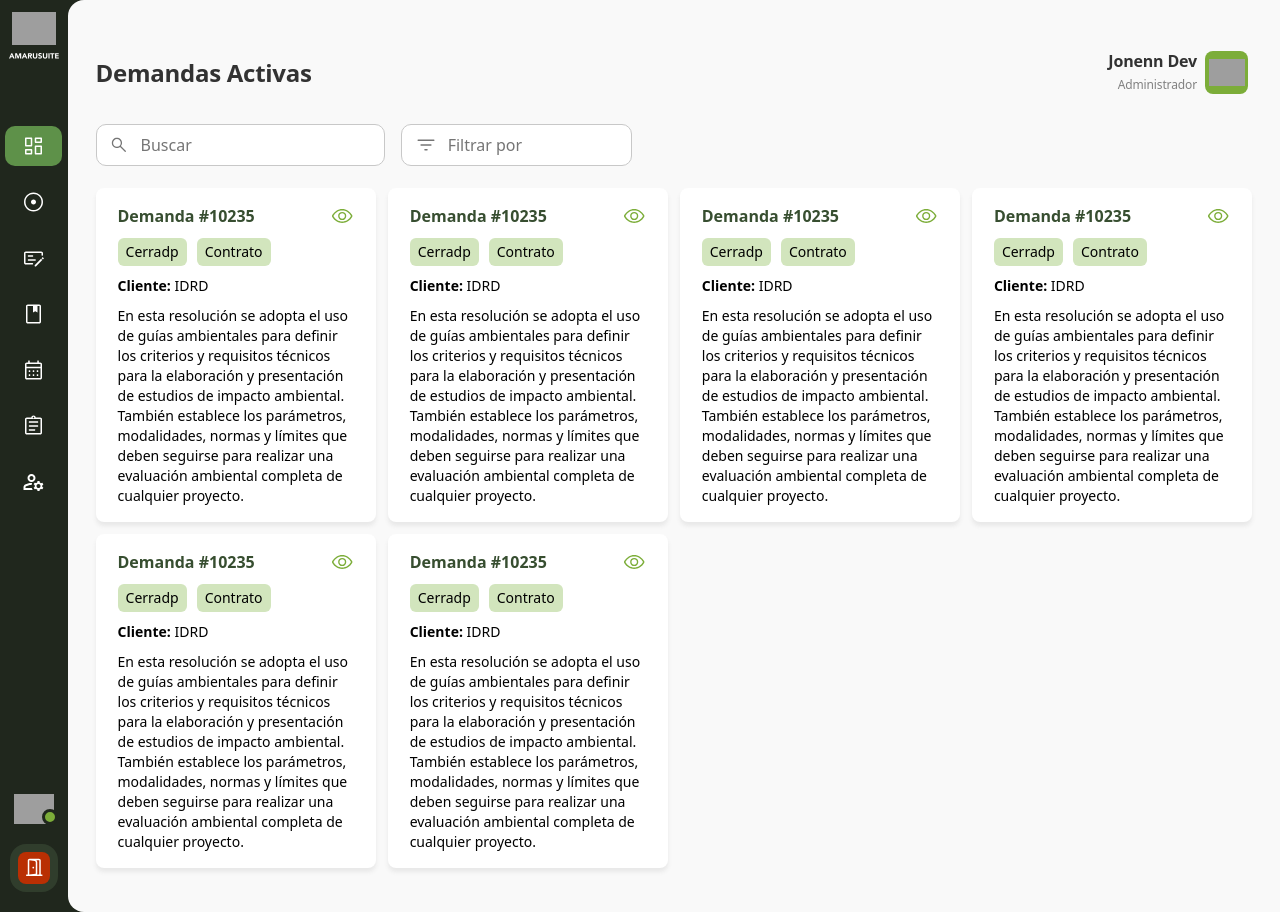
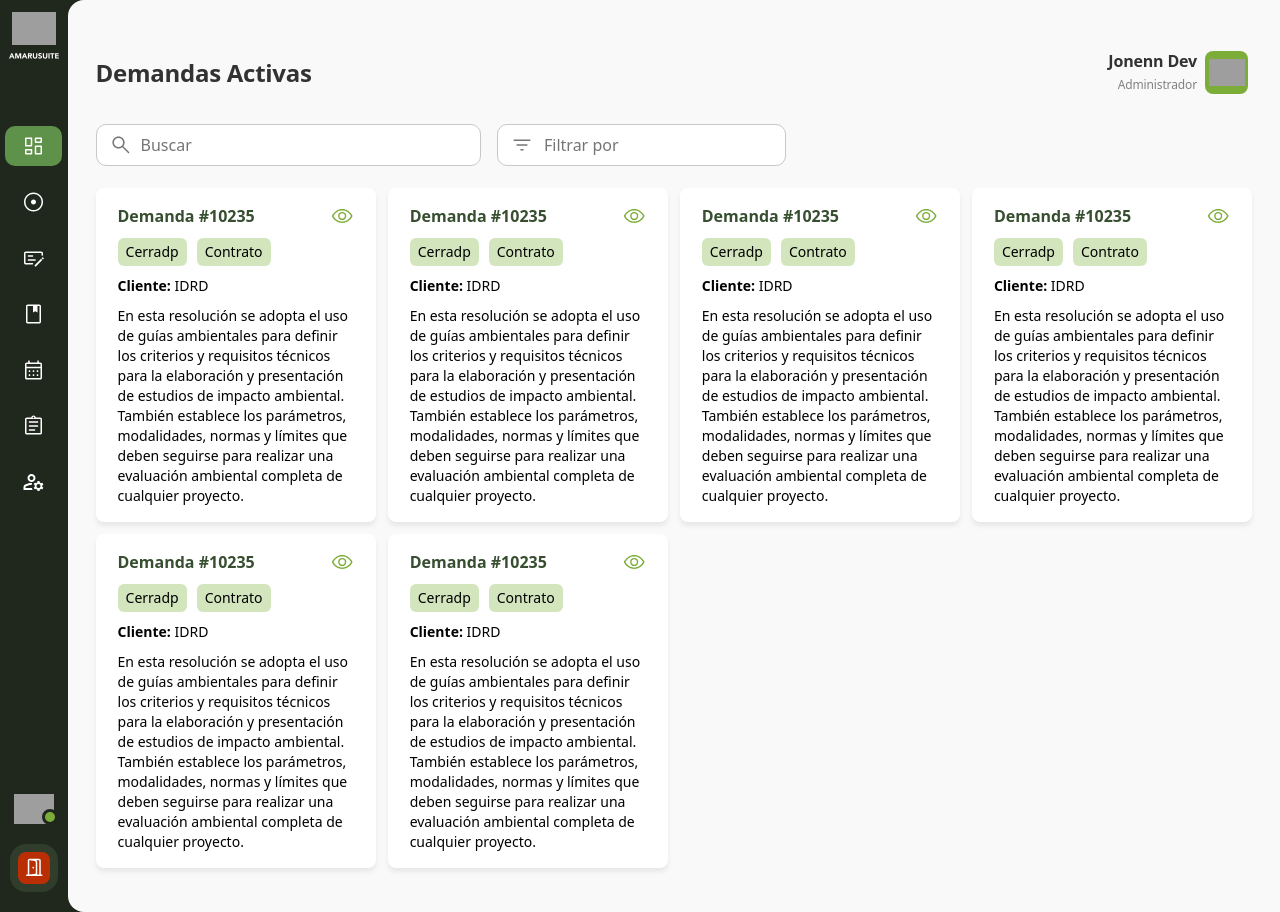
Before and after one commit to jonenn/Amaru, a React (Vite) app: page / in a window 1280 px wide. Built offline with nearby package versions, Linux system fonts and the light colour scheme; grey boxes are pictures that could not be loaded.

Commit message:
Minor visual enhancements for searchbard input

```diff
--- a/src/components/HomeComponents/Searchbar/Searchbar.jsx
+++ b/src/components/HomeComponents/Searchbar/Searchbar.jsx
@@ -8,9 +8,9 @@ const Searchbar = () => {
             id="searchbar"
             name="searchbar"
             placeholder="Buscar"
-            className="border border-gray-secondary rounded-[10px] px-3 py-2 w-1/4 bg-[url('/src/assets/search.svg')] bg-no-repeat pl-11 bg-[length:20px] bg-[position:12px_center]  placeholder-gray-tertiary text-black-search focus-visible:outline-none focus-visible:ring-1 focus-visible:ring-gray-tertiary bg-white"
+            className="border border-gray-secondary rounded-[10px] px-3 py-2 w-1/3 bg-[url('/src/assets/search.svg')] bg-no-repeat pl-11 bg-[length:24px] bg-[position:12px_center]  placeholder-gray-tertiary text-black-search focus-visible:outline-none focus-visible:ring-1 focus-visible:ring-gray-tertiary bg-white"
          />
-         <button className="flex border border-gray-secondary rounded-[10px] px-3 py-2 w-1/5 text-gray-tertiary gap-2.5 bg-white">
+         <button className="flex border border-gray-secondary rounded-[10px] px-3 py-2 w-1/4 text-gray-tertiary gap-2.5 bg-white cursor-pointer">
             <img src={Filter} alt="Filter button" width={24} />
             <p className="">Filtrar por</p>
          </button>
```
